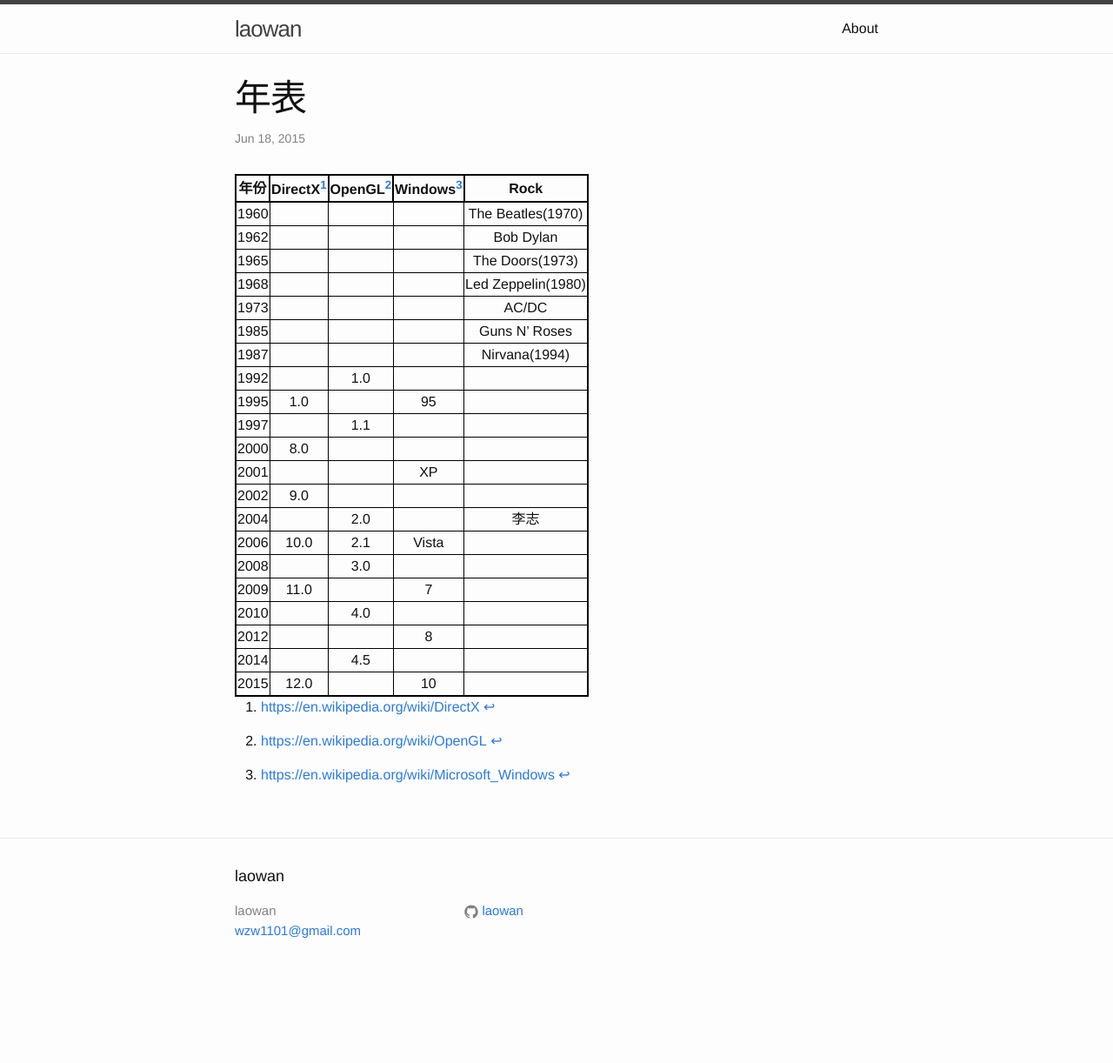
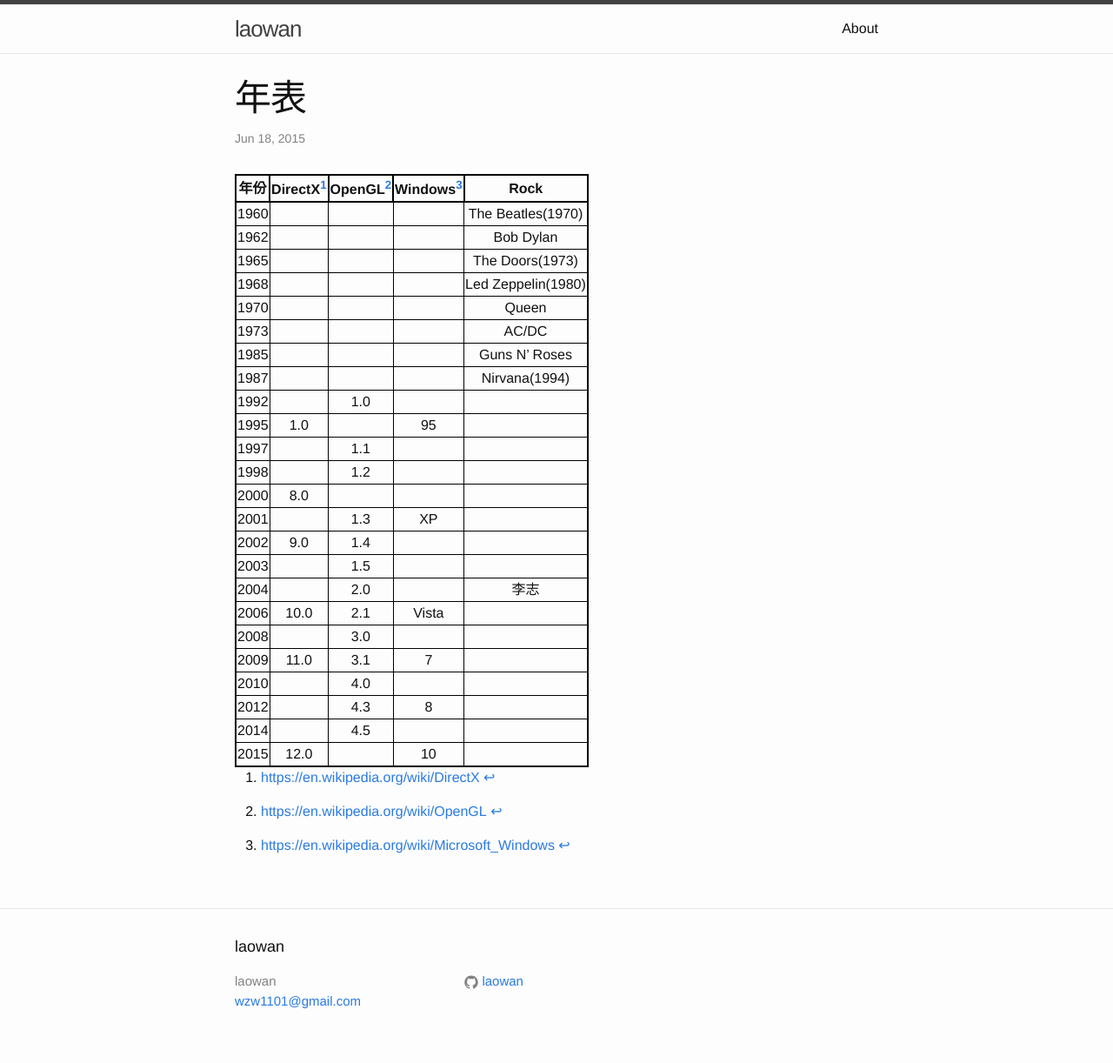
Before and after one commit to laowan/laowan.github.io, a Jekyll site: the page built from _posts/2015-06-18-welcome-to-jekyll.markdown, in a window 1280 px wide. Shown: the whole page at 87% size. Built offline with Jekyll 4.4.1, drawn with Linux system fonts in a browser that asks for light colours; before the commit the page ends 1141 px from its top, so only the background shows below that.

Commit message:
add something

```diff
--- a/_posts/2015-06-18-welcome-to-jekyll.markdown
+++ b/_posts/2015-06-18-welcome-to-jekyll.markdown
@@ -12,21 +12,24 @@
 | 1962 |      |     |       | Bob Dylan         |
 | 1965 |      |     |       | The Doors(1973)   |
 | 1968 |      |     |       | Led Zeppelin(1980)|
+| 1970 |      |     |       | Queen             |
 | 1973 |      |     |       | AC/DC             |
 | 1985 |      |     |       | Guns N' Roses     |
 | 1987 |      |     |       | Nirvana(1994)     |
 | 1992 |      | 1.0 |       |  |
 | 1995 | 1.0  |     |   95  |  |
 | 1997 |      | 1.1 |       |  |
+| 1998 |      | 1.2 |       |  |
 | 2000 | 8.0  |     |       |  |
-| 2001 |      |     |   XP  |  |
-| 2002 | 9.0  |     |       |  |
+| 2001 |      | 1.3 |   XP  |  |
+| 2002 | 9.0  | 1.4 |       |  |
+| 2003 |      | 1.5 |       |  |
 | 2004 |      | 2.0 |       | 李志 |
 | 2006 | 10.0 | 2.1 | Vista |  |
 | 2008 |      | 3.0 |       |  |
-| 2009 | 11.0 |     |   7   |  |
+| 2009 | 11.0 | 3.1 |   7   |  |
 | 2010 |      | 4.0 |       |  |
-| 2012 |      |     |   8   |  |
+| 2012 |      | 4.3 |   8   |  |
 | 2014 |      | 4.5 |       |  |
 | 2015 | 12.0 |     |   10  |  |
 |------+------+-----+-------+--|
```
